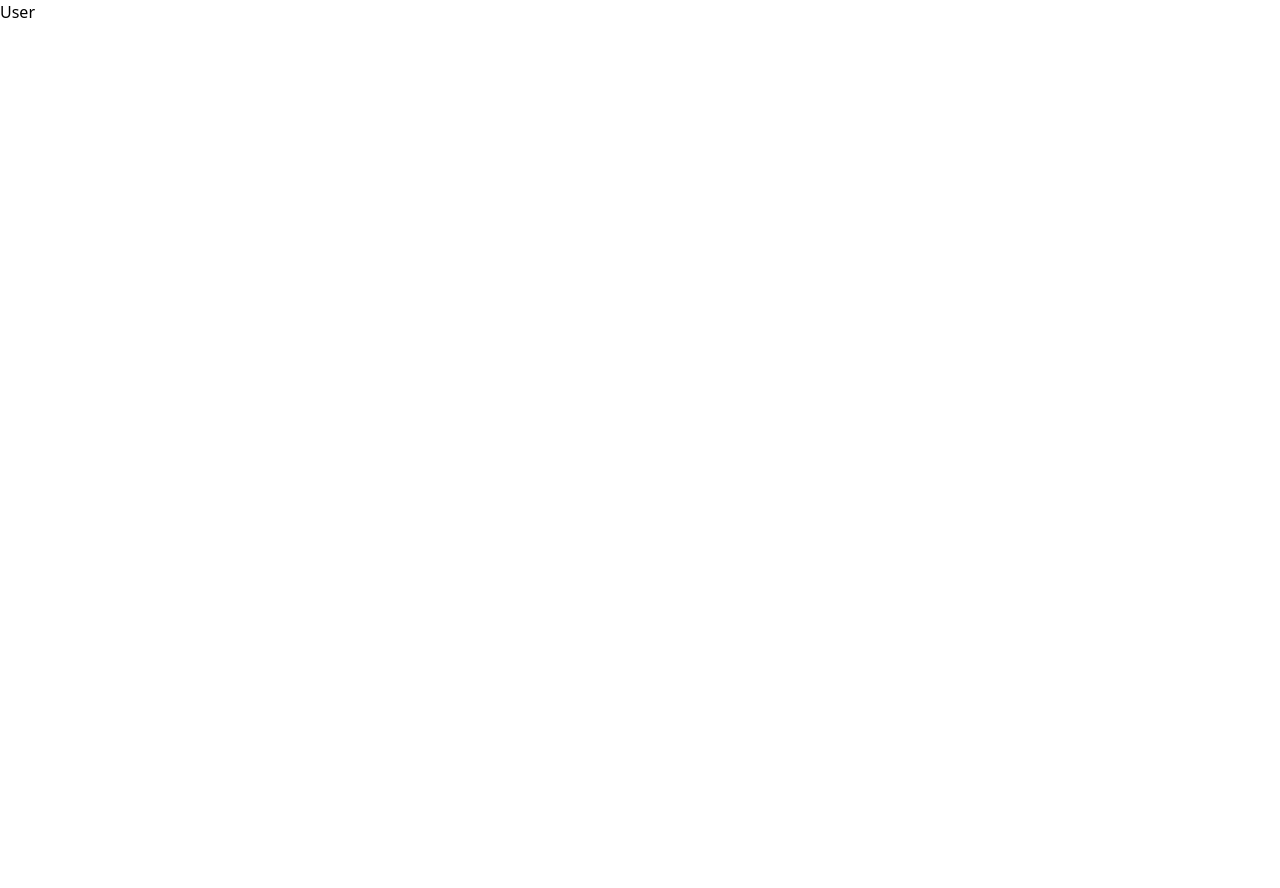
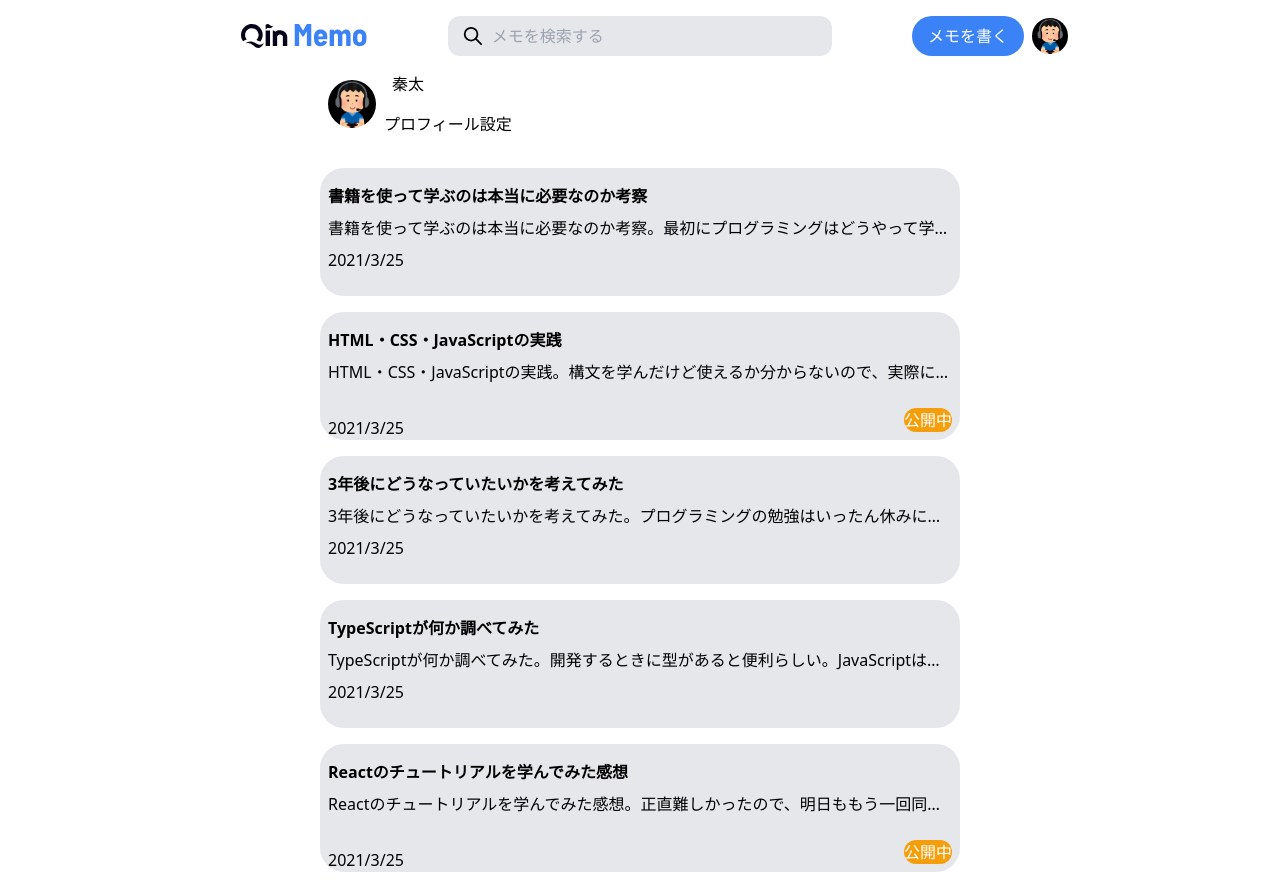
Before and after one commit to qin-salon/qin-memo, a Next.js app: page /users/foo in a window 1280 px wide. Before the commit the page ends 800 px from the top, so only its background shows below. Built offline with nearby package versions, Linux system fonts and the light colour scheme.

Commit message:
💄 users画面追加

```diff
--- /dev/null
+++ b/src/components/icon/SearchIcon.tsx
@@ -0,0 +1,37 @@
+import clsx from "clsx";
+import type { VFC } from "react";
+
+type Props = {
+  className?: string;
+  disabled?: boolean;
+};
+
+export const SearchIcon: VFC<Props> = (props) => {
+  return (
+    <svg
+      className={clsx([
+        {
+          "text-gray-500": props.disabled,
+        },
+        props.className,
+      ])}
+      xmlns="http://www.w3.org/2000/svg"
+      fill="none"
+      viewBox="0 0 24 24"
+      stroke="currentColor"
+    >
+      <path
+        strokeLinecap="round"
+        strokeLinejoin="round"
+        strokeWidth={2}
+        d="M21 21l-6-6m2-5a7 7 0 11-14 0 7 7 0 0114 0z"
+      />
+    </svg>
+  );
+};
+
+// Propsのデフォルト値
+SearchIcon.defaultProps = {
+  className: "w-5 h-5",
+  disabled: false,
+};
--- /dev/null
+++ b/src/components/users/userHeader.tsx
@@ -0,0 +1,38 @@
+import { LogoIcon } from "src/components/icon/LogoIcon";
+import { SearchIcon } from "src/components/icon/SearchIcon";
+import { Avatar } from "src/components/shared/Avatar";
+import { Button } from "src/components/shared/Button";
+import { InputText } from "src/components/shared/InputText";
+import { EXAMPLE_USER_01 } from "src/models/user";
+
+export const UserHeader = () => {
+  const user = EXAMPLE_USER_01;
+  return (
+    <div className="flex flex-row items-center">
+      <div className="flex-1">
+        <div className="flex justify-end mr-4">
+          <LogoIcon />
+        </div>
+      </div>
+      <div className="flex-1 my-auto mx-16">
+        <InputText
+          id="serach"
+          startIcon={<SearchIcon className="my-auto mr-2 w-6 h-6" />}
+          placeholder="メモを検索する"
+        />
+      </div>
+      <div className="flex-1">
+        <div className="flex flex-row">
+          <div className="ml-4">
+            <Button id="memo" button>
+              メモを書く
+            </Button>
+          </div>
+          <div className="my-auto">
+            <Avatar id="user" alt={user.name} src={user.avatarUrl} />
+          </div>
+        </div>
+      </div>
+    </div>
+  );
+};
--- /dev/null
+++ b/src/lib/api.ts
@@ -0,0 +1,8 @@
+export const userUrl = "/users";
+
+// 検索
+export const getApi = (url: string) => {
+  fetch(url).then((res) => {
+    return res.json();
+  });
+};
--- a/src/pages/users/[userId].tsx
+++ b/src/pages/users/[userId].tsx
@@ -1,7 +1,90 @@
 import type { NextPage } from "next";
+// import { useRouter } from "next/router";
+// import { useEffect, useState } from "react";
+import { Avatar } from "src/components/shared/Avatar";
+import { Button } from "src/components/shared/Button";
+import { UserHeader } from "src/components/users/userHeader";
+import { EXAMPLE_MY_NOTE_LIST } from "src/models/note";
+import { EXAMPLE_USER_01 } from "src/models/user";
+import type { ListNote } from "src/types/types";
+// import useSWR from "swr";
+
+// import { getApi, userUrl } from "../../lib/api";
 
 const User: NextPage = () => {
-  return <div>User</div>;
+  // const router = useRouter();
+
+  // const [listNote, setListNote] = useState<ListNote[]>([]);
+
+  // メモ一覧を取得できない原因不明なので、とりあえずは直接読み込む
+  // const { data: listNote } = useSWR(`${userUrl}/${router.query.id}/notes/`, getApi);
+  const listNote = EXAMPLE_MY_NOTE_LIST;
+
+  const user = EXAMPLE_USER_01;
+
+  //   useEffect(() => {
+  //     const fetchBootLoader = async () => {
+  //       const listNote = await getApi<Promise<ListNote[]>>(`${userUrl}/${router.query.id}/notes/`);
+  // setListNote(listNote);
+  //     }
+  //     fetchBootLoader();
+  //    }, []);
+
+  return (
+    <div className="flex flex-col overscroll-none h-screen">
+      <header>
+        <UserHeader />
+      </header>
+      <div className="w-1/2 mx-auto">
+        <div className="flex flex-row">
+          <div className="flex flex-col">
+            <Avatar id="profile" alt={user.name} src={user.avatarUrl} size="medium" />
+          </div>
+          <div className="flex flex-col">
+            <span className="ml-2 my-0">{user.name}</span>
+            <Button
+              id="profile-button"
+              linkProps={{ href: "/settings/profile" }}
+              size="extrasmall"
+              bgColor="transparent"
+            >
+              プロフィール設定
+            </Button>
+          </div>
+          {/* <span>ユーザ:{router.query.userId}</span> */}
+        </div>
+        <div className="w-full">
+          {listNote.map((note: ListNote) => {
+            return (
+              <div key={note.id} className="bg-gray-200 my-4 rounded-3xl w-full h-32 mx-auto p-2 truncate">
+                <div className="my-2">
+                  <strong>
+                    <span>{note.excerpt.split("。", 1)}</span>
+                  </strong>
+                </div>
+
+                <div className="my-2 truncate">
+                  <span>{note.excerpt}</span>
+                </div>
+                <div className="flex flex-row justify-between items-end ">
+                  <div className="pb-2">
+                    <span>2021/3/25</span>
+                  </div>
+                  <div>
+                    {note.public ? (
+                      <Button button id="orange" bgColor="orange" className="w-auto" size="extrasmall">
+                        公開中
+                      </Button>
+                    ) : null}
+                  </div>
+                </div>
+              </div>
+            );
+          })}
+        </div>
+      </div>
+    </div>
+  );
 };
 
 export default User;
--- /dev/null
+++ b/src/types/types.ts
@@ -0,0 +1,16 @@
+export type User = {
+  id: string;
+  name: string;
+  avatarUrl: string;
+};
+export type Note = {
+  id: string;
+  content: string;
+  public: boolean;
+};
+
+export type ListNote = {
+  id: string;
+  excerpt: string;
+  public: boolean;
+};
```
